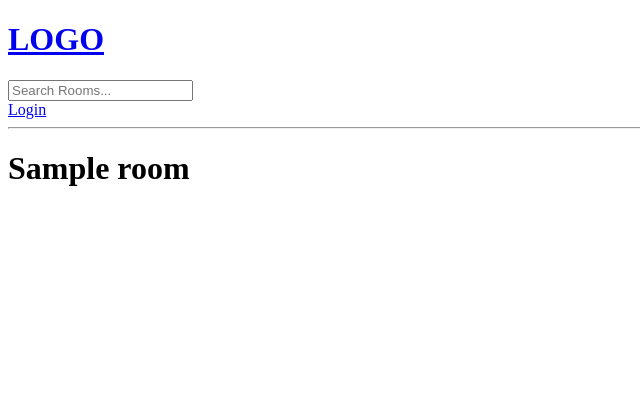
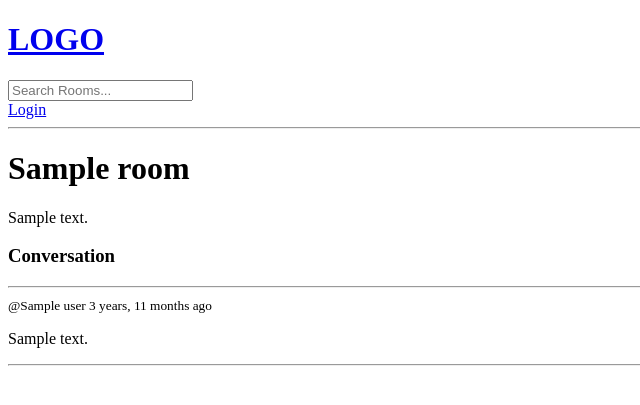
Before and after one commit to pawelkruszko/StudyBud, a Django app: template base/templates/base/room.html in a window 1280 px wide. Shown: the top 405 px of the page, without its empty margins (0-640 px from the left). Run offline with Django 4.2, Linux system fonts and the light colour scheme; the template is opened without the code that fills it: most values are stand-ins (such as "Sample title", 1, 10 or a date in 2020).

Commit message:
working on comments

```diff
--- a/base/templates/base/room.html
+++ b/base/templates/base/room.html
@@ -2,4 +2,29 @@
 
 {% block content %}
 <h1>{{room.name}}</h1>
+
+<p>{{room.description}}</p>
+
+<div class="comment-wrapper">
+    <h3>Conversation</h3>
+    <hr>
+
+    {% for message in room_messages %}
+        <div>
+            <small>@{{message.user}}   {{message.created|timesince}} ago</small>
+            <p>{{message.body}}</p>
+            <hr>
+        </div>
+    {% endfor %}
+</div>
+
+{% if request.user.is_authenticated %}
+<div class="comment-form">
+    <form method="POST" action="">
+        {% csrf_token %}
+        <input type="text" name="body" placeholder="Write your message here ..." />
+    </form>
+</div>
+{% endif %}
+
 {% endblock %}
--- a/base/views.py
+++ b/base/views.py
@@ -78,7 +78,8 @@ def home(request):
 
 def room(request, pk):
     room = Room.objects.get(id=pk)
-    context = {"room": room}
+    room_messages = room.message_set.all().order_by("-created")
+    context = {"room": room, "room_messages": room_messages}
     return render(request, "base/room.html", context)
 
 
```
